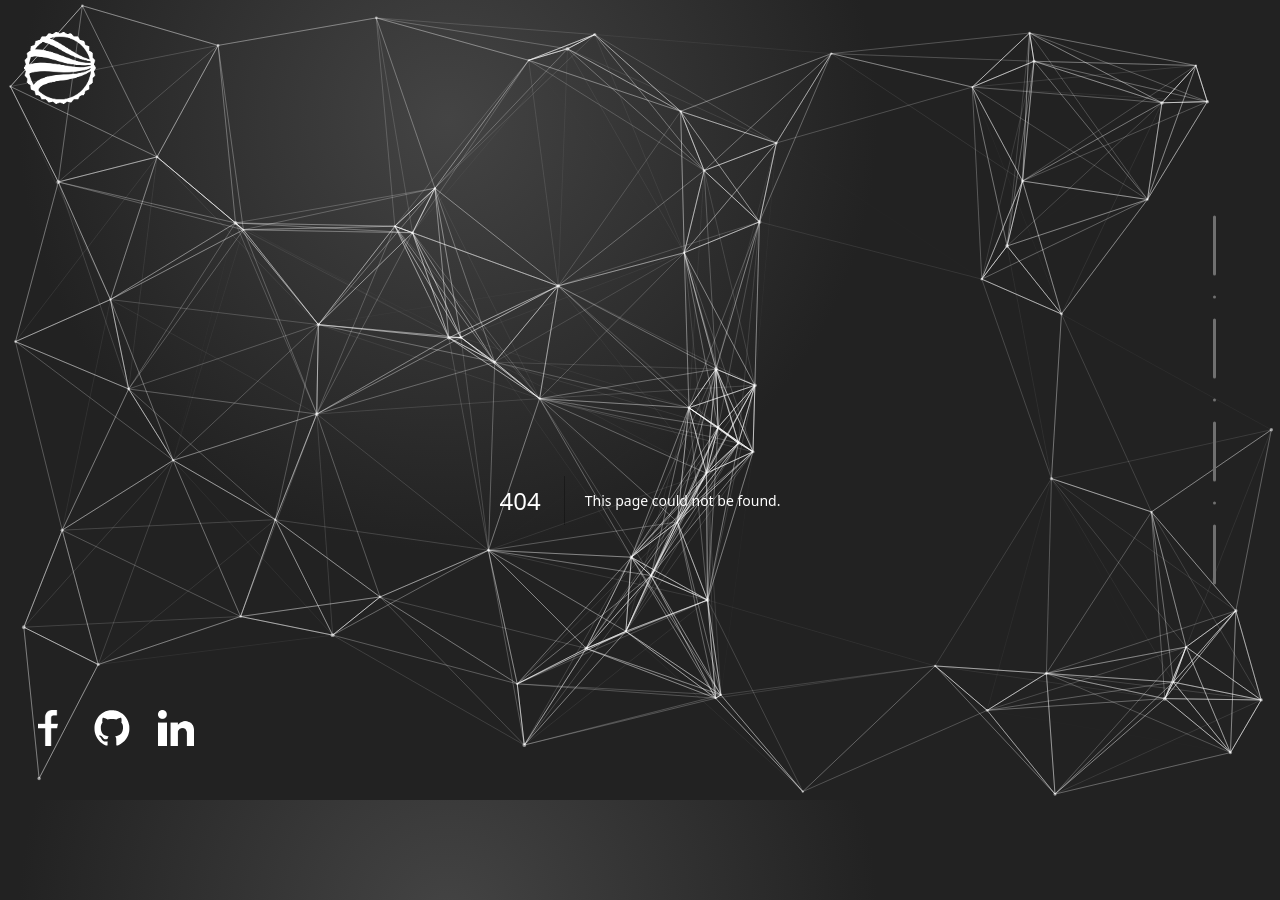
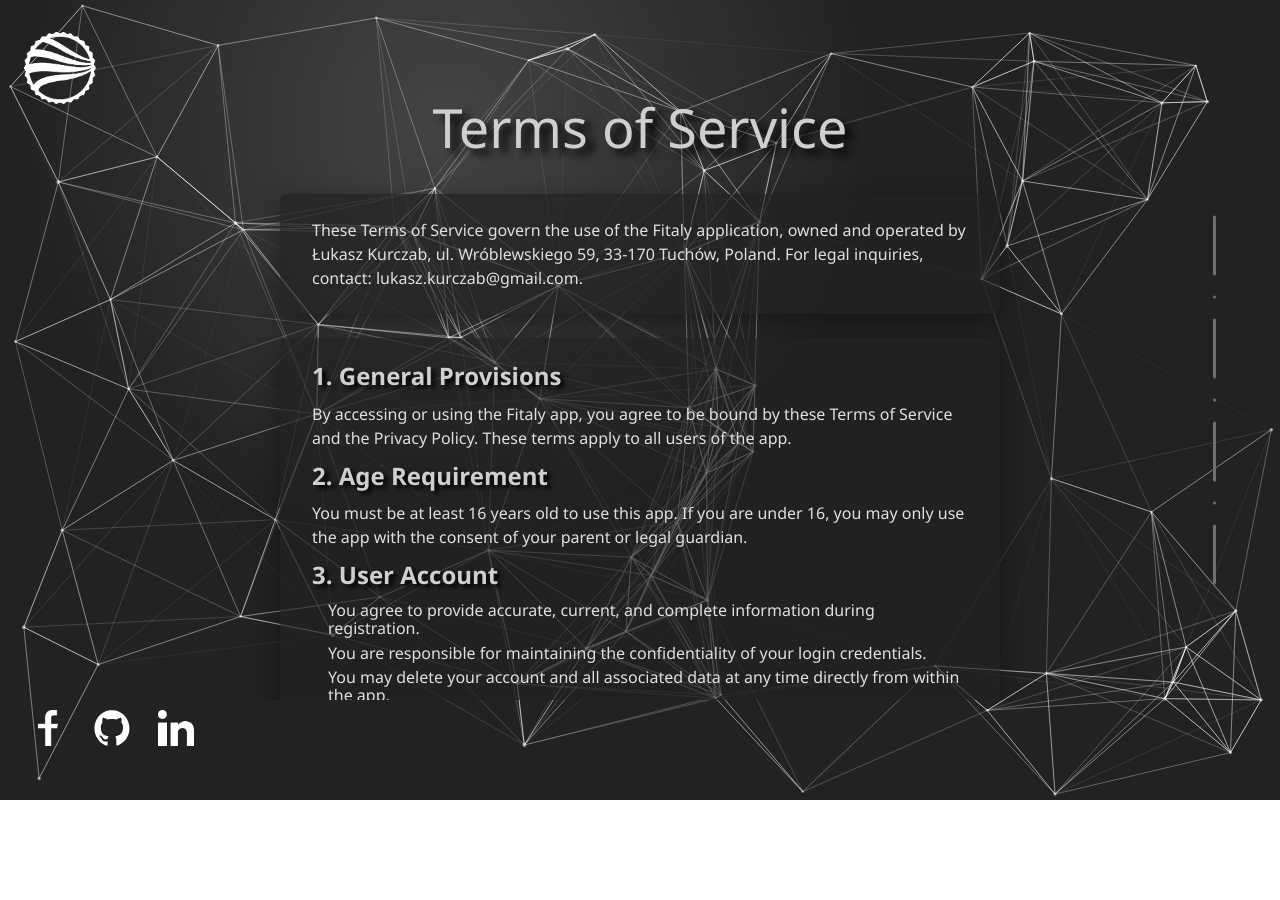
Before and after one commit to lukaszkurczab/portfolio-2023, a Next.js app: page /fitaly/terms in a window 1280 px wide. Before the commit this address had no page. After the commit the page ends 800 px from the top, so only its background shows below. Built offline with nearby package versions, Linux system fonts and the light colour scheme.

Commit message:
name change

```diff
--- a/app/caloriai/terms/page.tsx
+++ b/app/fitaly/terms/page.tsx
@@ -7,7 +7,7 @@
 
       <section className={styles.policy__section}>
         <p className={styles.policy__text}>
-          These Terms of Service govern the use of the <strong>CaloriAI</strong>{" "}
+          These Terms of Service govern the use of the <strong>Fitaly</strong>{" "}
           application, owned and operated by <strong>Łukasz Kurczab</strong>,
           ul. Wróblewskiego 59, 33-170 Tuchów, Poland. For legal inquiries,
           contact: <strong>lukasz.kurczab@gmail.com</strong>.
@@ -17,7 +17,7 @@
       <section className={styles.policy__section}>
         <h3 className={styles.policy__sectionTitle}>1. General Provisions</h3>
         <p className={styles.policy__text}>
-          By accessing or using the CaloriAI app, you agree to be bound by these
+          By accessing or using the Fitaly app, you agree to be bound by these
           Terms of Service and the Privacy Policy. These terms apply to all
           users of the app.
         </p>
@@ -49,16 +49,16 @@
           4. Scope and Nature of the Service
         </h3>
         <p className={styles.policy__text}>
-          CaloriAI is a nutrition tracking application designed to help users
-          log meals, analyze dietary data, and monitor progress. Some features
-          may use artificial intelligence to generate insights and suggestions.
+          Fitaly is a nutrition tracking application designed to help users log
+          meals, analyze dietary data, and monitor progress. Some features may
+          use artificial intelligence to generate insights and suggestions.
         </p>
 
         <h3 className={styles.policy__sectionTitle}>5. User Content</h3>
         <p className={styles.policy__text}>
           You may upload personal data and content, including meal photos and
           nutrition information. You retain ownership of your content but grant
-          CaloriAI permission to process it solely for the purpose of providing
+          Fitaly permission to process it solely for the purpose of providing
           app features (e.g., AI analysis, statistics).
         </p>
 
@@ -74,7 +74,7 @@
           7. Subscriptions and Payments
         </h3>
         <p className={styles.policy__text}>
-          CaloriAI may offer premium features through auto-renewable
+          Fitaly may offer premium features through auto-renewable
           subscriptions. Subscriptions are managed by the Apple App Store or
           Google Play and are subject to their terms. You can manage or cancel
           your subscription at any time through your platform account settings.
```
Also changed, not shown: app/experience/page.tsx (+5 -5 lines), app/fitaly/page.tsx (renamed from app/caloriai/page.tsx, +4 -4 lines), app/fitaly/privacy/page.tsx (renamed from app/caloriai/privacy/page.tsx, +4 -4 lines), app/fitaly/privacy/styles.module.scss (renamed from app/caloriai/privacy/styles.module.scss), app/fitaly/styles.module.scss (renamed from app/caloriai/styles.module.scss), app/fitaly/terms/styles.module.scss (renamed from app/caloriai/terms/styles.module.scss), public/fitaly.jpg (renamed from public/caloriai.jpg).
